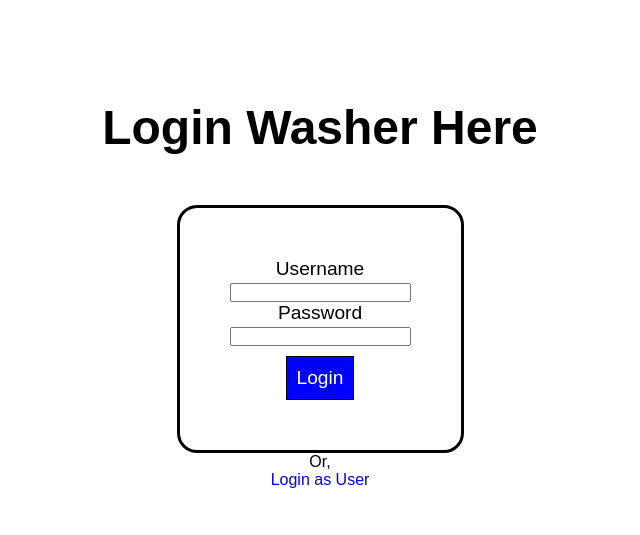
After one commit to dovjay/cimol-project, a Node server app: page /washer/login in a window 1280 px wide. The commit adds this page. Shown: the top 535 px of the page, without its empty margins (320-960 px from the left). Run offline with Node 20, Linux system fonts and the light colour scheme; some libraries are stand-ins or nearby versions.

Commit message:
oke pull aja

```diff
--- a/app.js
+++ b/app.js
@@ -2,10 +2,16 @@ const express = require('express')
 const app = express()
 const port = 3000
 const routes = require('./routes')
+const session = require('express-session')
 
 app.set('view engine', 'ejs')
 
 app.use(express.static(__dirname + '/public'))
+
+app.use(session({
+    secret: 'apa nich',
+    role: null
+}))
 
 app.use(express.urlencoded({extended:false}))
 
--- a/controller/index.js
+++ b/controller/index.js
@@ -1,6 +1,15 @@
 const Model = require('../models/index')
 
 class Controller {
+
+    //Home
+    static toHome(req, res) {
+        Model.Service.findAll()
+            .then(data => {
+                console.log(req.session)
+                res.render('pages', {data})
+            })
+    }
 
     //USER
     static addUser(req, res) {
@@ -61,6 +70,9 @@ class Controller {
                 res.send(err)
             })
     }
+    static loginUser(req, res) {
+        res.render('pages/login_user')
+    }
     // SERVICE
     static renderAddService(req, res) {
         res.render('service/add')
@@ -100,6 +112,16 @@ class Controller {
                 res.send(err)
             })
     }
+    static loginWasher(req, res) {
+        res.render('pages/login_washer')
+    }
+    static sessionLoginWasher(req, res) {
+        let username = req.body.username
+        let password = req.body.password
+        req.session.role = 'washer'
+        console.log(req.session)
+        res.redirect('/')
+    }
 }
 
 module.exports = Controller
--- a/package.json
+++ b/package.json
@@ -19,6 +19,7 @@
   "dependencies": {
     "ejs": "^2.6.1",
     "express": "^4.16.4",
+    "express-session": "^1.15.6",
     "nodemon": "^1.18.4",
     "pg": "^7.5.0",
     "sequelize": "^4.41.0"
--- /dev/null
+++ b/views/pages/login_washer.ejs
@@ -0,0 +1,23 @@
+<!DOCTYPE html>
+<html lang="en">
+<head>
+  <meta charset="UTF-8">
+  <meta name="viewport" content="width=device-width, initial-scale=1.0">
+  <meta http-equiv="X-UA-Compatible" content="ie=edge">
+  <title>Login to CiMol Project</title>
+  <link rel="stylesheet" type="text/css" href="/css/main.css">
+</head>
+<body>
+  <section>
+    <h1>Login Washer Here</h1>
+    <form action="/washer/login" method="POST">
+      <label for="username">Username</label><br>
+      <input type="text" name="username"><br>
+      <label for="">Password</label><br>
+      <input type="password" name="password"><br>
+      <button>Login</button>
+    </form>
+    Or, <a href="/user/login">Login as User</a>
+  </section>
+</body>
+</html>
--- a/views/partials/header.ejs
+++ b/views/partials/header.ejs
@@ -1,8 +1,8 @@
 <header>
-    <a href="#">Home</a>
+    <a href="/">Home</a>
     <% if (data.order) { %>
       <a href="#">Order</a>
     <% } %>
-    <a href="#" class="right-side">Sign Up</a> /
-    <a href="#">Login</a>
+    <a href="/user/add" class="right-side">Sign Up</a> /
+    <a href="/user/login">Login</a>
   </header>
```
Also changed, not shown: routes/index.js (+9 -1 lines), views/pages/index.ejs (+8 -8 lines), views/pages/login_user.ejs (renamed from views/pages/login.ejs, +2 -6 lines), 1 other file.
